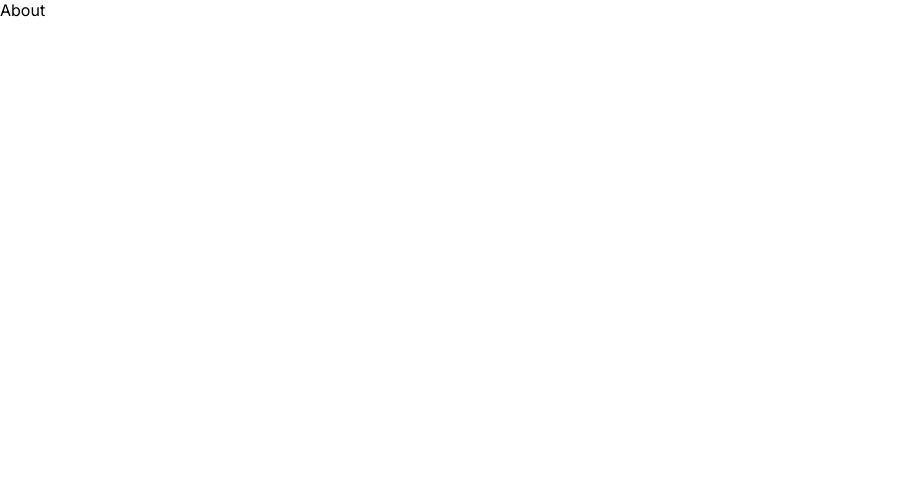
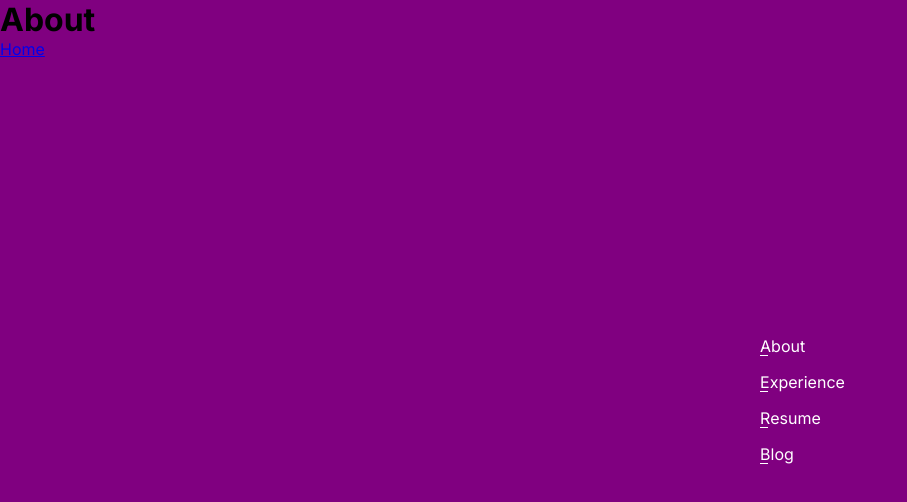
Before and after one commit to zhaungsont/2024-portfolio, a Next.js app: page /About in a window 1280 px wide. Shown: the top 502 px of the page, without its empty margins (0-907 px from the left). Built offline with nearby package versions, Linux system fonts and the light colour scheme.

Commit message:
feat: base home page

```diff
--- a/src/app/About/page.tsx
+++ b/src/app/About/page.tsx
@@ -1,7 +1,13 @@
 import React from 'react';
 
-function About() {
-	return <div>About</div>;
+import styles from './page.module.scss';
+import Link from 'next/link';
+
+export default function Card() {
+	return (
+		<div className={styles.test}>
+			<h1>About</h1>
+			<Link href="/">Home</Link>
+		</div>
+	);
 }
-
-export default About;
--- /dev/null
+++ b/src/app/about/page.module.scss
@@ -0,0 +1,19 @@
+.test {
+	width: 100%;
+	height: 100vh;
+	// color: red;
+	position: absolute;
+	backdrop-filter: blur(10px);
+}
+
+@media (max-width: 768px) {
+	.test {
+		color: green;
+	}
+}
+
+@media (min-width: 768px) {
+	.test {
+		background: purple;
+	}
+}
--- a/src/app/globals.scss
+++ b/src/app/globals.scss
@@ -1,6 +1,9 @@
+* {
+	box-sizing: border-box;
+	padding: 0;
+	margin: 0;
+}
 
-* {
-  box-sizing: border-box;
-  padding: 0;
-  margin: 0;
+html {
+	background: #000;
 }
--- a/src/app/layout.tsx
+++ b/src/app/layout.tsx
@@ -1,6 +1,8 @@
 import type { Metadata } from 'next';
 import { Inter } from 'next/font/google';
 import './globals.scss';
+import Link from 'next/link';
+import styles from './page.module.scss';
 
 const inter = Inter({ subsets: ['latin'] });
 
@@ -16,7 +18,22 @@ export default function RootLayout({
 }>) {
 	return (
 		<html lang="en">
-			<body className={inter.className}>{children}</body>
+			<body className={`${inter.className}`}>
+				{children}
+				<main className={styles.main}>
+					<div className={styles.left}>
+						<h1>Michael Chuang</h1>
+						<h3>Software Engineer</h3>
+						<h3>Taipei, Taiwan</h3>
+					</div>
+					<div className={styles.right}>
+						<Link href="/about">About</Link>
+						<Link href="/experience">Experience</Link>
+						<Link href="/resume">Resume</Link>
+						<Link href="https://blog.zhsont.cc/">Blog</Link>
+					</div>
+				</main>
+			</body>
 		</html>
 	);
 }
--- a/src/app/page.module.scss
+++ b/src/app/page.module.scss
@@ -1,223 +1,66 @@
 .main {
 	display: flex;
-  flex-direction: column;
-  justify-content: space-between;
+	height: 100vh;
+	justify-content: center;
 	align-items: center;
-  padding: 6rem;
-  min-height: 100vh;
+	background: #1e1e1f;
+	color: #fff;
+
+	.left {
+		h1 {
+			font-weight: normal;
+			font-size: 2rem;
+			line-height: 1.5;
 		}
 
-.description {
-  display: inherit;
-  justify-content: inherit;
-  align-items: inherit;
-  font-size: 0.85rem;
-  max-width: var(--max-width);
-  width: 100%;
-  z-index: 2;
-  font-family: var(--font-mono);
-}
-
-.description a {
-  display: flex;
-  justify-content: center;
-  align-items: center;
-  gap: 0.5rem;
-}
-
-.description p {
-  position: relative;
-  margin: 0;
-  padding: 1rem;
-  background-color: rgba(var(--callout-rgb), 0.5);
-  border: 1px solid rgba(var(--callout-border-rgb), 0.3);
-  border-radius: var(--border-radius);
-}
-
-.code {
-  font-weight: 700;
-  font-family: var(--font-mono);
-}
-
-.grid {
-  display: grid;
-  grid-template-columns: repeat(4, minmax(25%, auto));
-  max-width: 100%;
-  width: var(--max-width);
-}
-
-.card {
-  padding: 1rem 1.2rem;
-  border-radius: var(--border-radius);
-  background: rgba(var(--card-rgb), 0);
-  border: 1px solid rgba(var(--card-border-rgb), 0);
-  transition: background 200ms, border 200ms;
-}
-
-.card span {
-  display: inline-block;
-  transition: transform 200ms;
-}
-
-.card h2 {
-  font-weight: 600;
-  margin-bottom: 0.7rem;
-}
-
-.card p {
-  margin: 0;
-  opacity: 0.6;
-  font-size: 0.9rem;
+		h3 {
+			font-weight: normal;
+			font-size: 1rem;
 			line-height: 1.5;
-  max-width: 30ch;
-  text-wrap: balance;
-}
-
-.center {
-  display: flex;
-  justify-content: center;
-  align-items: center;
-  position: relative;
-  padding: 4rem 0;
-}
-
-.center::before {
-  background: var(--secondary-glow);
-  border-radius: 50%;
-  width: 480px;
-  height: 360px;
-  margin-left: -400px;
-}
-
-.center::after {
-  background: var(--primary-glow);
-  width: 240px;
-  height: 180px;
-  z-index: -1;
-}
-
-.center::before,
-.center::after {
-  content: "";
-  left: 50%;
-  position: absolute;
-  filter: blur(45px);
-  transform: translateZ(0);
-}
-
-.logo {
-  position: relative;
-}
-/* Enable hover only on non-touch devices */
-@media (hover: hover) and (pointer: fine) {
-  .card:hover {
-    background: rgba(var(--card-rgb), 0.1);
-    border: 1px solid rgba(var(--card-border-rgb), 0.15);
-  }
-
-  .card:hover span {
-    transform: translateX(4px);
 		}
 	}
 
-@media (prefers-reduced-motion) {
-  .card:hover span {
-    transform: none;
+	.right {
+		display: flex;
+		flex-direction: column;
+		gap: 1rem;
+
+		a {
+			text-decoration: none;
+			color: #fff;
+			position: relative;
+
+			&::before {
+				content: '';
+				// display: block;
+				width: 0.5rem;
+				height: 1px;
+				background: #fff;
+				transition: width 0.3s;
+				bottom: 0;
+				position: absolute;
+			}
+
+			&:hover::before {
+				width: 100%;
+			}
+		}
 	}
 }
 
-/* Mobile */
-@media (max-width: 700px) {
-  .content {
-    padding: 4rem;
-  }
-
-  .grid {
-    grid-template-columns: 1fr;
-    margin-bottom: 120px;
-    max-width: 320px;
-    text-align: center;
-  }
-
-  .card {
-    padding: 1rem 2.5rem;
-  }
-
-  .card h2 {
-    margin-bottom: 0.5rem;
-  }
-
-  .center {
-    padding: 8rem 0 6rem;
-  }
-
-  .center::before {
-    transform: none;
-    height: 300px;
-  }
-
-  .description {
-    font-size: 0.8rem;
-  }
-
-  .description a {
-    padding: 1rem;
-  }
-
-  .description p,
-  .description div {
-    display: flex;
-    justify-content: center;
-    position: fixed;
-    width: 100%;
-  }
-
-  .description p {
-    align-items: center;
-    inset: 0 0 auto;
-    padding: 2rem 1rem 1.4rem;
-    border-radius: 0;
-    border: none;
-    border-bottom: 1px solid rgba(var(--callout-border-rgb), 0.25);
-    background: linear-gradient(
-      to bottom,
-      rgba(var(--background-start-rgb), 1),
-      rgba(var(--callout-rgb), 0.5)
-    );
-    background-clip: padding-box;
-    backdrop-filter: blur(24px);
-  }
-
-  .description div {
-    align-items: flex-end;
-    pointer-events: none;
-    inset: auto 0 0;
-    padding: 2rem;
-    height: 200px;
-    background: linear-gradient(
-      to bottom,
-      transparent 0%,
-      rgb(var(--background-end-rgb)) 40%
-    );
-    z-index: 1;
+@media (max-width: 768px) {
+	.main {
+		gap: 1rem;
 	}
 }
 
-/* Tablet and Smaller Desktop */
-@media (min-width: 701px) and (max-width: 1120px) {
-  .grid {
-    grid-template-columns: repeat(2, 50%);
+@media (min-width: 768px) {
+	.main {
+		gap: 5rem;
 	}
 }
 
 @media (prefers-color-scheme: dark) {
-  .vercelLogo {
-    filter: invert(1);
-  }
-
-  .logo {
-    filter: invert(1) drop-shadow(0 0 0.3rem #ffffff70);
-  }
 }
 
 @keyframes rotate {
```
Also changed, not shown: src/app/page.tsx (+1 -6 lines). Lines whose indentation alone changed are shown as unchanged.
